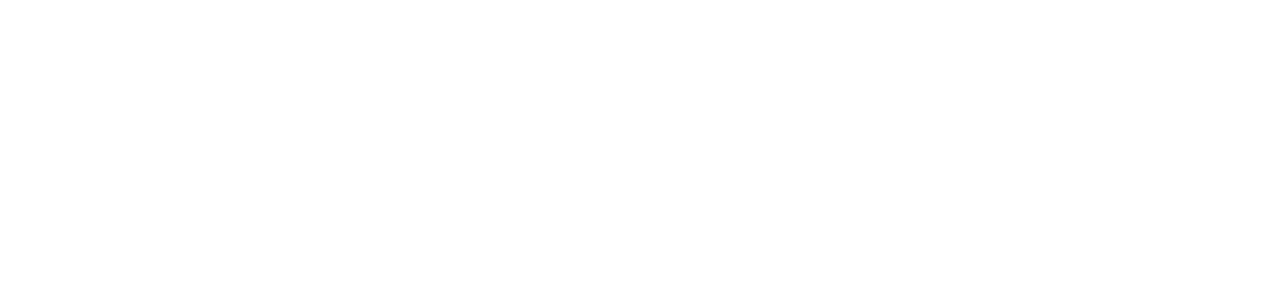
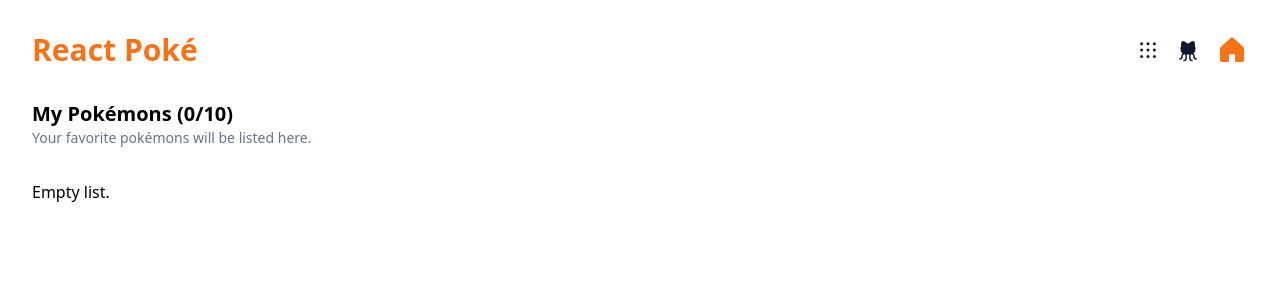
Before and after one commit to isacgpaz/react-poke, a React (Vite) app: page /favorites in a window 1280 px wide. Before the commit this address had no page. Shown: the top 300 px of the page. Built offline with nearby package versions, Linux system fonts and the light colour scheme.

Commit message:
feat: favorite pokémons

```diff
--- a/src/App.tsx
+++ b/src/App.tsx
@@ -1,4 +1,5 @@
 import { Route, Routes } from "react-router-dom";
+import { Favorites } from "./pages/Favorites";
 import { Home } from "./pages/Home";
 import { Pokemon } from "./pages/Pokemon";
 
@@ -7,6 +8,7 @@
     <Routes>
       <Route index element={<Home />} />
       <Route path="pokemon/:name" element={<Pokemon />} />
+      <Route path="favorites" element={<Favorites />} />
     </Routes>
-  )
+  );
 }
--- a/src/components/Header.tsx
+++ b/src/components/Header.tsx
@@ -1,10 +1,16 @@
-import { DotsNine, GithubLogo, Heart, List } from "phosphor-react";
+import { DotsNine, GithubLogo, Heart, House, List } from "phosphor-react";
 import { Link } from "react-router-dom";
 import { INITIAL_OFFSET } from "../constants/list";
+import { useFavorites } from "../hooks/useFavorites";
 import { useList } from "../hooks/useList";
 
-export function Header() {
+export type HeaderProps = {
+  showFavoritesButton?: boolean;
+};
+
+export function Header({ showFavoritesButton = true }: HeaderProps) {
   const { isGrid, setOffset, toggleGrid } = useList();
+  const { favoritesPokemons } = useFavorites();
 
   return (
     <div className="flex items-center justify-between w-full">
@@ -18,9 +24,11 @@
 
       <div className="flex justify-end gap-4">
         <button className="text-slate-900" onClick={toggleGrid}>
-          {isGrid
-            ? <List weight="regular" size={24} />
-            : <DotsNine weight="bold" size={24} />}
+          {isGrid ? (
+            <List weight="regular" size={24} />
+          ) : (
+            <DotsNine weight="bold" size={24} />
+          )}
         </button>
 
         <a
@@ -30,9 +38,18 @@
           <GithubLogo weight="fill" size={24} />
         </a>
 
-        <button className="text-orange-500">
-          <Heart weight="fill" size={32} />
-        </button>
+        {showFavoritesButton ? (
+          <Link to="favorites" className="relative">
+            <Heart weight="fill" size={32} className="text-orange-500" />
+            <span className="text-white font-bold text-[10px] absolute top-3/4 left-3/4 transform -translate-x-1/2 -translate-y-1/2 bg-zinc-500 w-4 h-4 flex items-center justify-center rounded-full">
+              {favoritesPokemons.length}
+            </span>
+          </Link>
+        ) : (
+          <Link to="/">
+            <House weight="fill" size={32} className="text-orange-500" />
+          </Link>
+        )}
       </div>
     </div>
   );
--- /dev/null
+++ b/src/contexts/FavoritesContext.tsx
@@ -0,0 +1,53 @@
+import { createContext, ReactNode, useMemo, useState } from "react";
+import { PokemonType } from "../interfaces/pokemon";
+
+type FavoritesProviderProps = {
+  children: ReactNode;
+};
+
+type FavoritesContextProps = {
+  favoritesPokemons: PokemonType[];
+  addPokemonToFavoritesList: (pokemon: PokemonType) => void;
+  removePokemonToFavoritesList: (pokemon: PokemonType) => void;
+};
+
+export const FavoritesContext = createContext({} as FavoritesContextProps);
+
+export function FavoritesProvider({ children }: FavoritesProviderProps) {
+  const [favoritesPokemons, setFavoritesPokemons] = useState<PokemonType[]>([]);
+
+  function addPokemonToFavoritesList(pokemon: PokemonType): void {
+    if (
+      !favoritesPokemons.some(({ id }) => id === pokemon.id) &&
+      favoritesPokemons.length < 10
+    ) {
+      setFavoritesPokemons((favoritesPokemons) => [
+        ...favoritesPokemons,
+        pokemon,
+      ]);
+    }
+  }
+
+  function removePokemonToFavoritesList(pokemon: PokemonType): void {
+    if (favoritesPokemons.some(({ id }) => id === pokemon.id)) {
+      setFavoritesPokemons((favoritesPokemons) =>
+        favoritesPokemons.filter(({ id }) => id !== pokemon.id)
+      );
+    }
+  }
+
+  const contextValues = useMemo(
+    () => ({
+      favoritesPokemons,
+      addPokemonToFavoritesList,
+      removePokemonToFavoritesList,
+    }),
+    [favoritesPokemons, addPokemonToFavoritesList, removePokemonToFavoritesList]
+  );
+
+  return (
+    <FavoritesContext.Provider value={contextValues}>
+      {children}
+    </FavoritesContext.Provider>
+  );
+}
--- /dev/null
+++ b/src/hooks/useFavorites.tsx
@@ -0,0 +1,4 @@
+import { useContext } from "react";
+import { FavoritesContext } from "../contexts/FavoritesContext";
+
+export const useFavorites = () => useContext(FavoritesContext);
--- a/src/main.tsx
+++ b/src/main.tsx
@@ -1,24 +1,27 @@
-import React from 'react'
-import ReactDOM from 'react-dom/client'
-import { QueryClient, QueryClientProvider } from 'react-query'
-import { BrowserRouter } from 'react-router-dom'
-import { App } from './App'
-import { ListProvider } from './contexts/ListContext'
-import { ScrollToTop } from './helpers/ScrollToTop'
+import React from "react";
+import ReactDOM from "react-dom/client";
+import { QueryClient, QueryClientProvider } from "react-query";
+import { BrowserRouter } from "react-router-dom";
+import { App } from "./App";
+import { FavoritesProvider } from "./contexts/FavoritesContext";
+import { ListProvider } from "./contexts/ListContext";
+import { ScrollToTop } from "./helpers/ScrollToTop";
 
-import './styles/global.css'
+import "./styles/global.css";
 
 const queryClient = new QueryClient();
 
-ReactDOM.createRoot(document.getElementById('root')!).render(
+ReactDOM.createRoot(document.getElementById("root")!).render(
   <React.StrictMode>
     <QueryClientProvider client={queryClient}>
       <BrowserRouter>
-        <ListProvider>
-          <ScrollToTop />
-          <App />
-        </ListProvider>
+        <FavoritesProvider>
+          <ListProvider>
+            <ScrollToTop />
+            <App />
+          </ListProvider>
+        </FavoritesProvider>
       </BrowserRouter>
     </QueryClientProvider>
   </React.StrictMode>
-)
+);
--- /dev/null
+++ b/src/pages/Favorites/index.tsx
@@ -0,0 +1,42 @@
+import classNames from "classnames";
+import { Header } from "../../components/Header";
+import { PokeCard } from "../../components/PokeCard";
+import { useFavorites } from "../../hooks/useFavorites";
+import { useList } from "../../hooks/useList";
+
+export function Favorites() {
+  const { favoritesPokemons } = useFavorites();
+  const { isGrid } = useList();
+
+  return (
+    <div className="flex flex-col gap-8 p-8 items-center h-screen">
+      <Header showFavoritesButton={false} />
+
+      <div className="w-full">
+        <h1 className="text-xl font-bold">
+          My Pokémons ({favoritesPokemons.length}/10)
+        </h1>
+        <p className="text-sm text-slate-500">
+          Your favorite pokémons will be listed here.
+        </p>
+      </div>
+
+      <div className="w-full">
+        {favoritesPokemons.length ? (
+          <div
+            className={classNames({
+              "flex flex-col gap-8": !isGrid,
+              "grid grid-cols-2 gap-4": isGrid,
+            })}
+          >
+            {favoritesPokemons?.map((pokemon) => (
+              <PokeCard key={pokemon?.name} {...pokemon} />
+            ))}
+          </div>
+        ) : (
+          <p>Empty list.</p>
+        )}
+      </div>
+    </div>
+  );
+}
```
Also changed, not shown: src/pages/Pokemon/index.tsx (+52 -44 lines).
